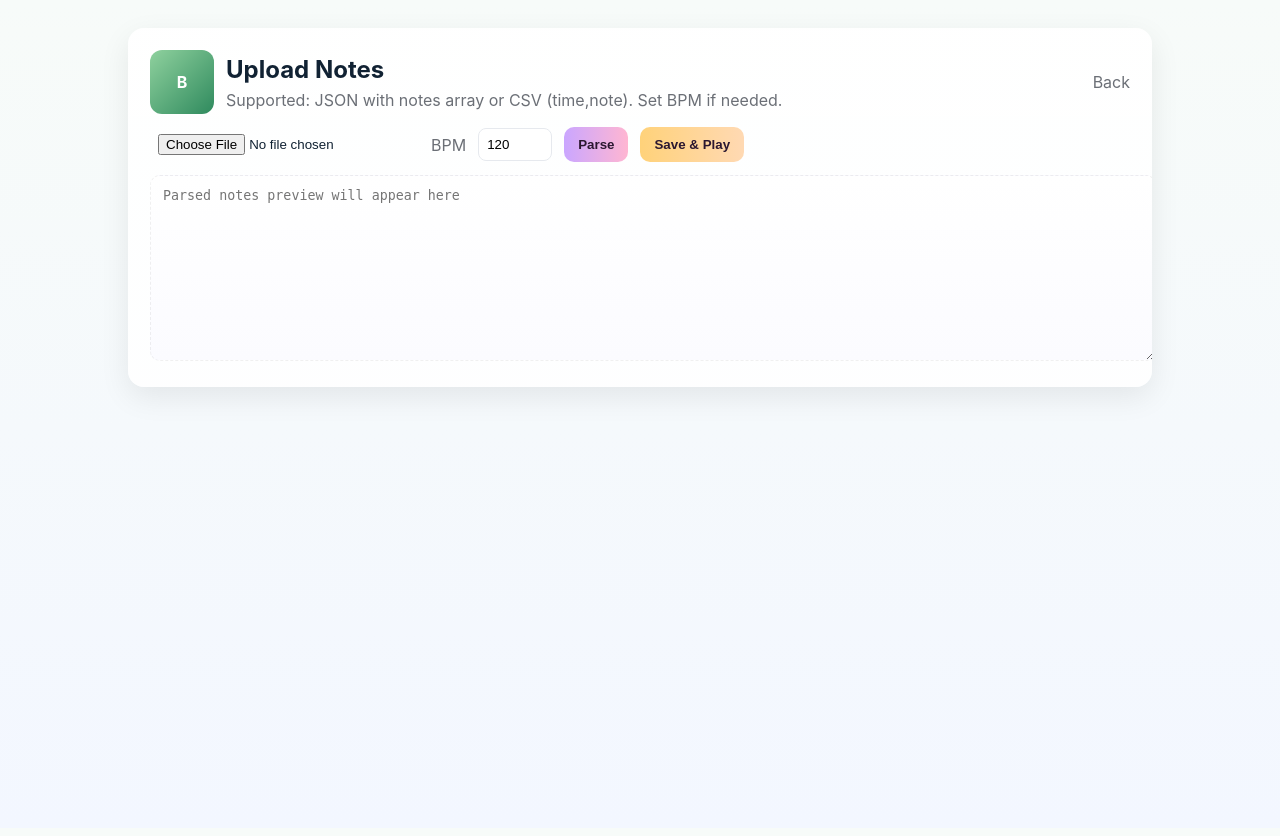
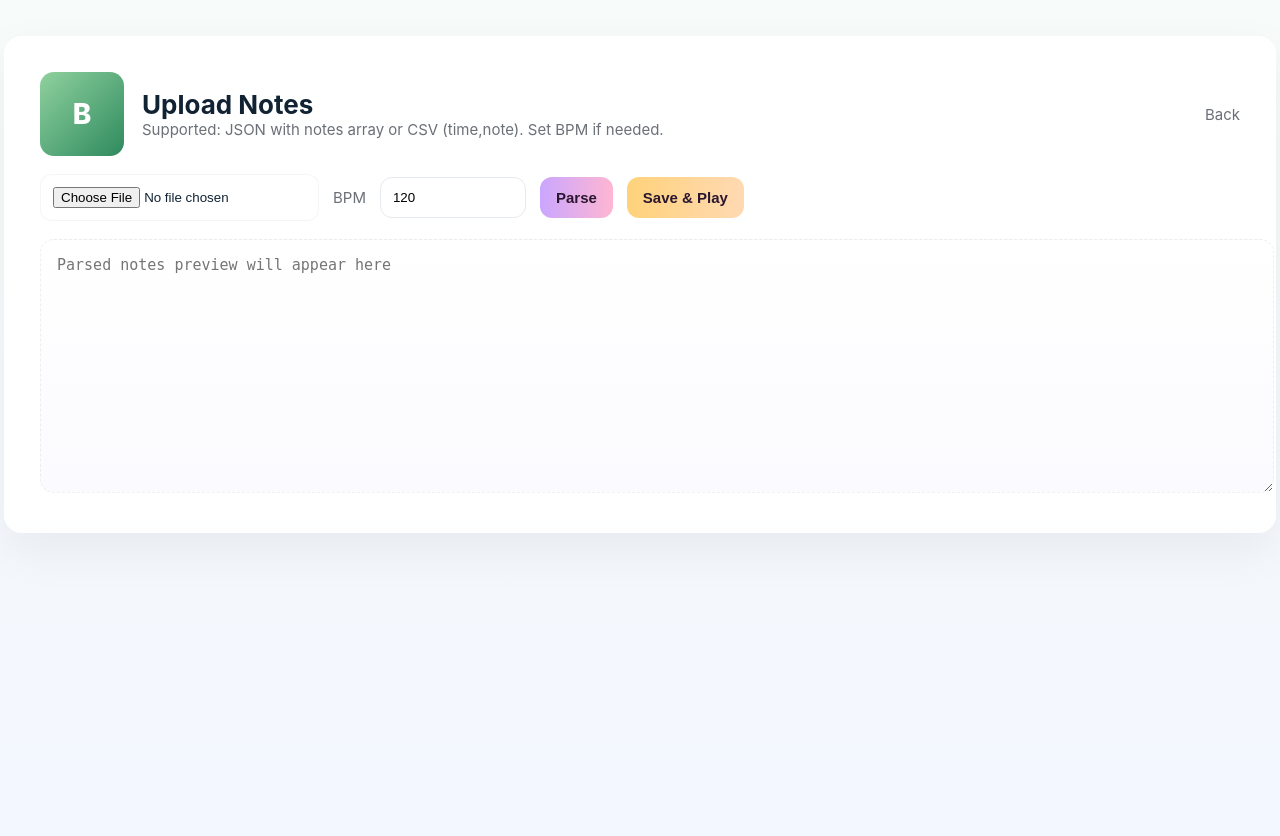
Before and after one commit to ECarty-01/TeamTeddy, a Flask app: page /upload in a window 1280 px wide. Before the commit the page ends 395 px from the top, so only its background shows below. Run offline with Flask 3, Linux system fonts and the light colour scheme.

Commit message:
Revise styles and layout in upload.html

```diff
--- a/app/templates/upload.html
+++ b/app/templates/upload.html
@@ -8,28 +8,29 @@
   :root{
     --paper:#fffefc; --muted:#6b6f76;
     --mint:#8fd19e; --leaf:#2f8a5e; --lavender:#caa6ff; --pink:#ffb6d2; --sun:#ffd27a;
-    --glass:rgba(255,255,255,0.7); --shadow:0 10px 30px rgba(10,12,14,0.08);
+    --shadow:0 18px 50px rgba(10,12,14,0.06);
   }
   html,body{height:100%;margin:0;font-family:Inter,system-ui,Segoe UI,Roboto,Arial;background:linear-gradient(180deg,#f7fbf9,#f3f7ff);color:#123}
-  .wrap{max-width:980px;margin:28px auto;padding:22px;border-radius:16px;background:linear-gradient(180deg,rgba(255,255,255,0.95),rgba(255,255,255,0.9));box-shadow:var(--shadow);position:relative;overflow:hidden}
-  h2{margin:0 0 6px}
-  .muted{color:var(--muted)}
-  .row{display:flex;gap:12px;align-items:center;margin-top:12px;flex-wrap:wrap}
-  input[type=file]{padding:8px}
-  input[type=number]{padding:8px;border-radius:8px;border:1px solid #e6e9ee}
-  .btn{background:linear-gradient(90deg,var(--lavender),var(--pink));padding:10px 14px;border-radius:10px;border:none;color:#2b1730;font-weight:700;cursor:pointer}
-  textarea{width:100%;height:160px;border-radius:10px;padding:12px;border:1px dashed rgba(0,0,0,0.06);margin-top:12px;background:linear-gradient(180deg,#fff,#fbfbff)}
-  table{width:100%;border-collapse:collapse;margin-top:12px}
-  th,td{padding:8px;border-bottom:1px solid rgba(0,0,0,0.04);font-size:14px}
-  .notePreview{display:grid;grid-template-columns:repeat(auto-fill,minmax(120px,1fr));gap:8px;margin-top:12px}
-  .noteCard{background:linear-gradient(180deg,#fff,#fffefc);padding:10px;border-radius:10px;border:1px solid rgba(0,0,0,0.03)}
-  .back{margin-left:auto;color:var(--muted);text-decoration:none}
+  .wrap{max-width:1200px;margin:36px auto;padding:36px;border-radius:18px;background:linear-gradient(180deg,rgba(255,255,255,0.98),rgba(255,255,255,0.95));box-shadow:var(--shadow);position:relative}
+  header{display:flex;align-items:center;gap:18px;margin-bottom:18px}
+  .brand{width:84px;height:84px;border-radius:14px;background:linear-gradient(135deg,var(--mint),var(--leaf));display:flex;align-items:center;justify-content:center;color:white;font-weight:800;font-size:28px}
+  h2{margin:0;font-size:26px}
+  .muted{color:var(--muted);font-size:15px}
+  .row{display:flex;gap:14px;align-items:center;margin-top:18px;flex-wrap:wrap}
+  input[type=file]{padding:12px;border-radius:12px;border:1px solid rgba(0,0,0,0.04);background:#fff}
+  input[type=number]{padding:12px;border-radius:12px;border:1px solid #e6e9ee;width:120px}
+  .btn{background:linear-gradient(90deg,var(--lavender),var(--pink));padding:12px 16px;border-radius:12px;border:none;color:#2b1730;font-weight:800;cursor:pointer;font-size:15px}
+  .btn.secondary{background:linear-gradient(90deg,var(--sun),#ffd9b3)}
+  textarea{width:100%;height:220px;border-radius:14px;padding:16px;border:1px dashed rgba(0,0,0,0.06);margin-top:18px;background:linear-gradient(180deg,#fff,#fbfbff);font-size:15px}
+  .notePreview{display:grid;grid-template-columns:repeat(auto-fill,minmax(160px,1fr));gap:14px;margin-top:18px}
+  .noteCard{background:linear-gradient(180deg,#fff,#fffefc);padding:14px;border-radius:12px;border:1px solid rgba(0,0,0,0.03);font-size:15px}
+  .back{margin-left:auto;color:var(--muted);text-decoration:none;font-size:15px}
 </style>
 </head>
 <body>
   <main class="wrap">
-    <header style="display:flex;align-items:center;gap:12px">
-      <div style="width:64px;height:64px;border-radius:12px;background:linear-gradient(135deg,var(--mint),var(--leaf));display:flex;align-items:center;justify-content:center;color:white;font-weight:700">B</div>
+    <header>
+      <div class="brand">B</div>
       <div>
         <h2>Upload Notes</h2>
         <div class="muted">Supported: JSON with notes array or CSV (time,note). Set BPM if needed.</div>
@@ -42,13 +43,13 @@
       <label class="muted" for="bpm">BPM</label>
       <input id="bpm" type="number" value="120" min="20" max="400" />
       <button id="parse" class="btn">Parse</button>
-      <button id="save" class="btn" style="background:linear-gradient(90deg,var(--sun),#ffd9b3);">Save & Play</button>
+      <button id="save" class="btn secondary">Save & Play</button>
     </div>
 
     <textarea id="preview" placeholder="Parsed notes preview will appear here"></textarea>
 
     <div id="notesTable" style="display:none">
-      <div style="margin-top:12px;font-weight:600">Notes Preview</div>
+      <div style="margin-top:18px;font-weight:700;font-size:16px">Notes Preview</div>
       <div class="notePreview" id="notePreview"></div>
     </div>
   </main>
@@ -96,7 +97,7 @@
     notes.forEach((n,i)=>{
       const d = document.createElement('div');
       d.className = 'noteCard';
-      d.innerHTML = `<div style="font-weight:600">${n.note}</div><div style="font-size:13px;color:#6b6f76">t=${n.time}s</div>`;
+      d.innerHTML = `<div style="font-weight:700">${n.note}</div><div style="font-size:13px;color:#6b6f76">t=${n.time}s</div>`;
       notePreview.appendChild(d);
     });
     notesTable.style.display = '';
```
